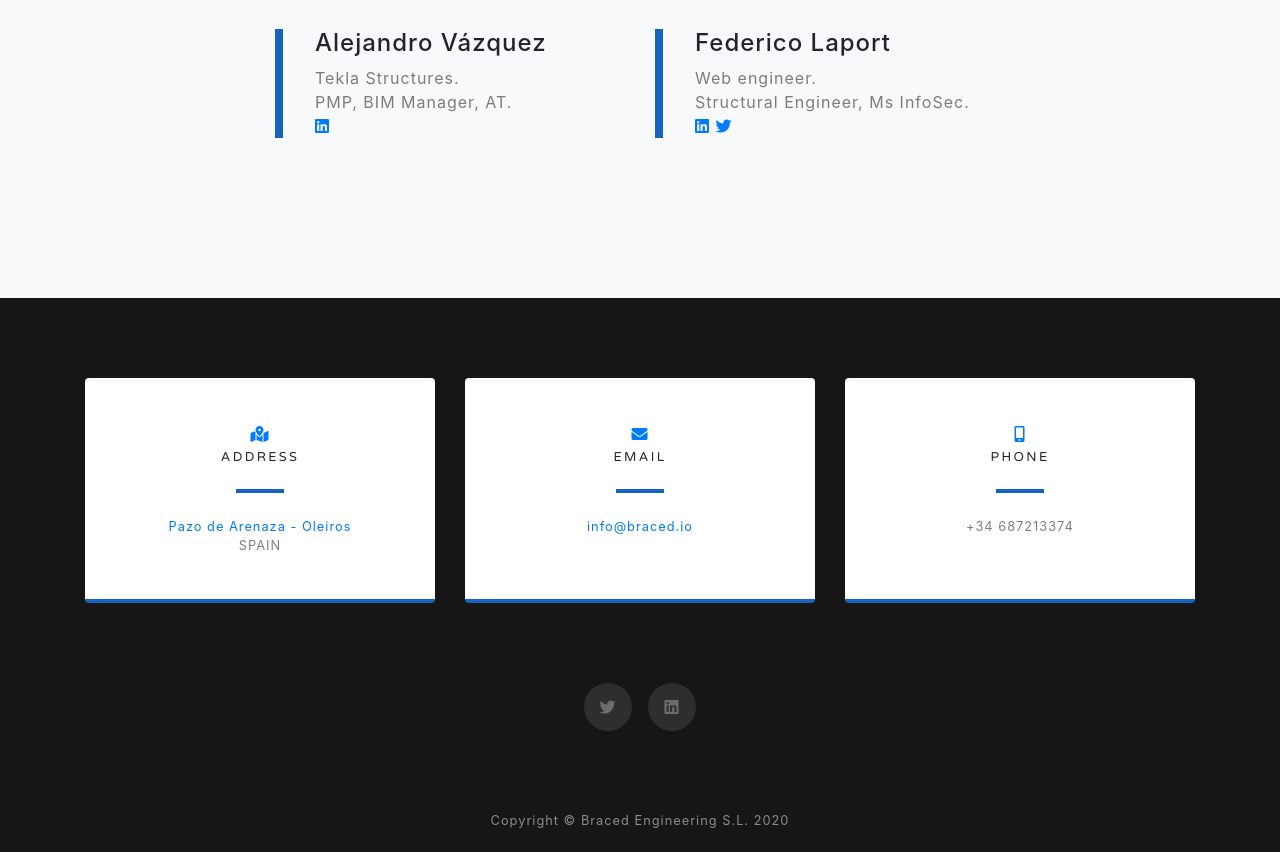
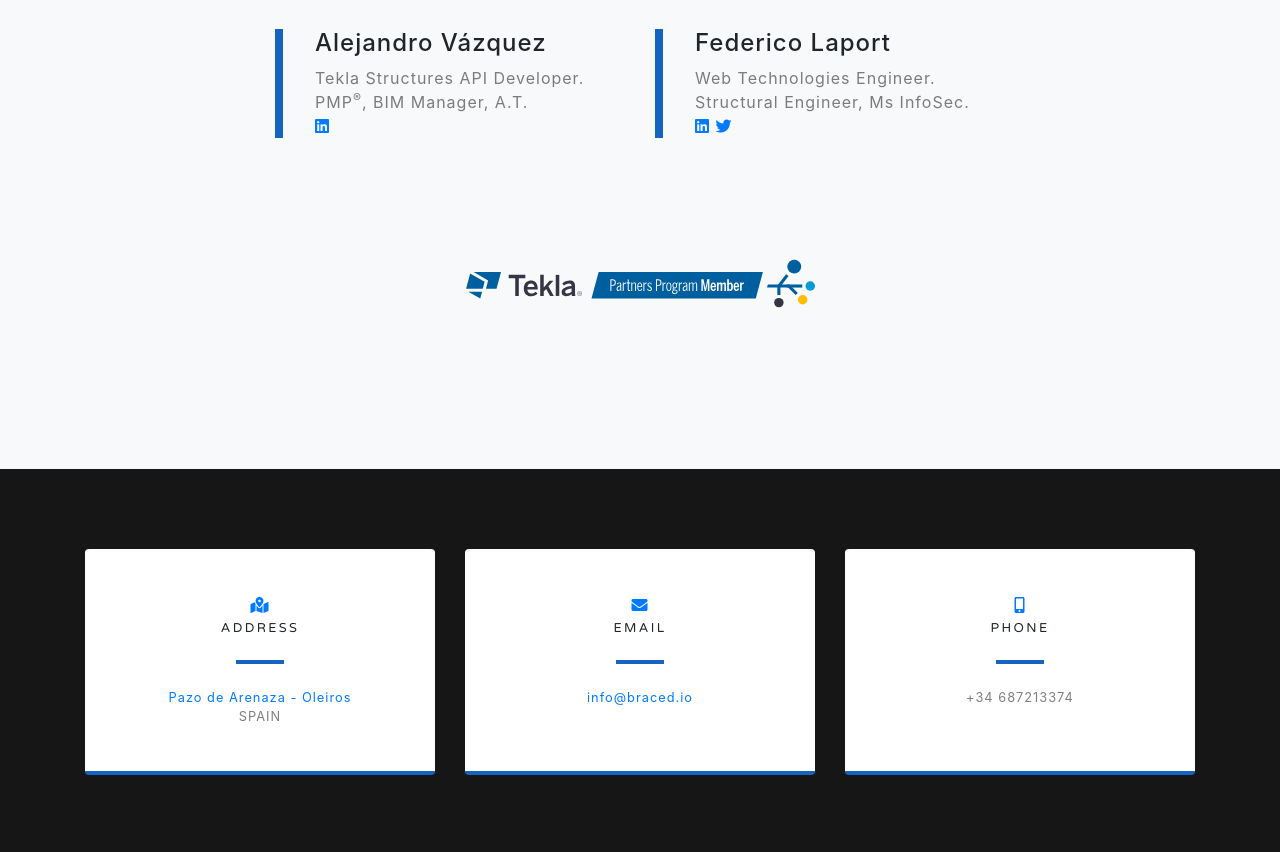
Before and after one commit to braced/braced.github.io, a website with bundled scripts: page index.html in a window 1280 px wide. Shown: the part 4518-5370 px from the top of the page. Built offline with nearby package versions, Linux system fonts and the light colour scheme.

Commit message:
tekla partners program

```diff
--- a/index.html
+++ b/index.html
@@ -211,8 +211,8 @@
                 <div class="col-xl-4 col-lg-5 text-center">
                     <div class="featured-text text-center text-lg-left mt-3">
                         <h4>Alejandro Vázquez</h4>
-                        <p class="text-black-50 mb-0">Tekla Structures.</p>
-                        <p class="text-black-50 mb-0">PMP, BIM Manager, AT.</p>
+                        <p class="text-black-50 mb-0">Tekla Structures API Developer.</p>
+                        <p class="text-black-50 mb-0">PMP<sup>®</sup>, BIM Manager, A.T.</p>
                         <a href="https://www.linkedin.com/in/alejandrovazquezvazquez" class="mr-4">
                             <i class="fab fa-linkedin"></i>
                         </a>
@@ -221,7 +221,7 @@
                 <div class="col-xl-4 col-lg-5 text-center">
                     <div class="featured-text text-center text-lg-left mt-3">
                         <h4>Federico Laport</h4>
-                        <p class="text-black-50 mb-0">Web engineer.</p>
+                        <p class="text-black-50 mb-0">Web Technologies Engineer.</p>
                         <p class="text-black-50 mb-0">Structural Engineer, Ms InfoSec.</p>
                         <a href="https://www.linkedin.com/in/federicolaport/" class="">
                             <i class="fab fa-linkedin"></i>
@@ -230,6 +230,16 @@
                             <i class="fab fa-twitter"></i>
                         </a>
                     </div>
+                </div>
+            </div>
+            <!-- Tekla Partners Program -->
+            <div class="row text-center mt-4">
+                <div class="col-lg-4 mx-auto">
+                    <br><br>
+                    <br><br>
+                    <a href="https://developer.tekla.com/tekla-partners-program" class="mr-4">
+                        <img src="img/tekla-partners.svg" target="_blank" alt="tekla partners">
+                    </a>
                 </div>
             </div>
         </div>
```
Also changed, not shown: img/tekla-partners.svg (added).
